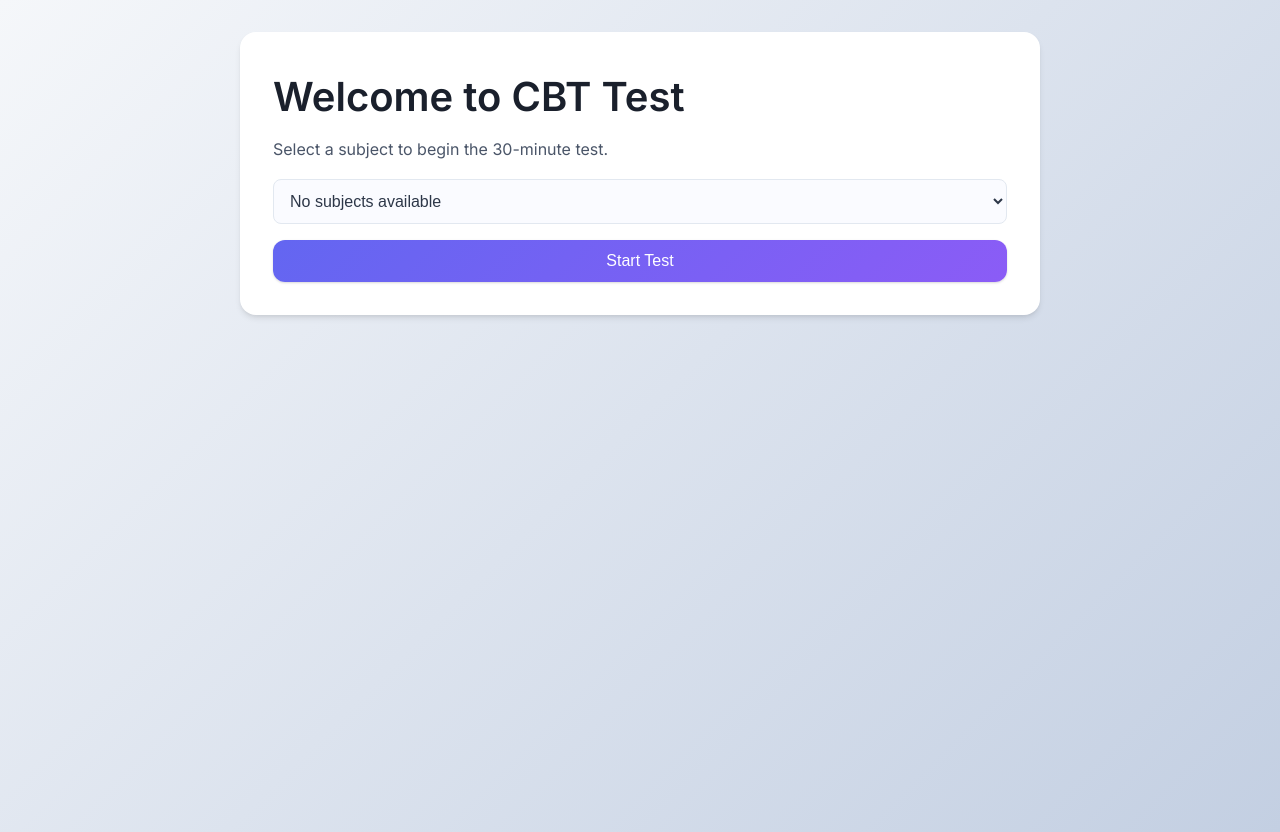
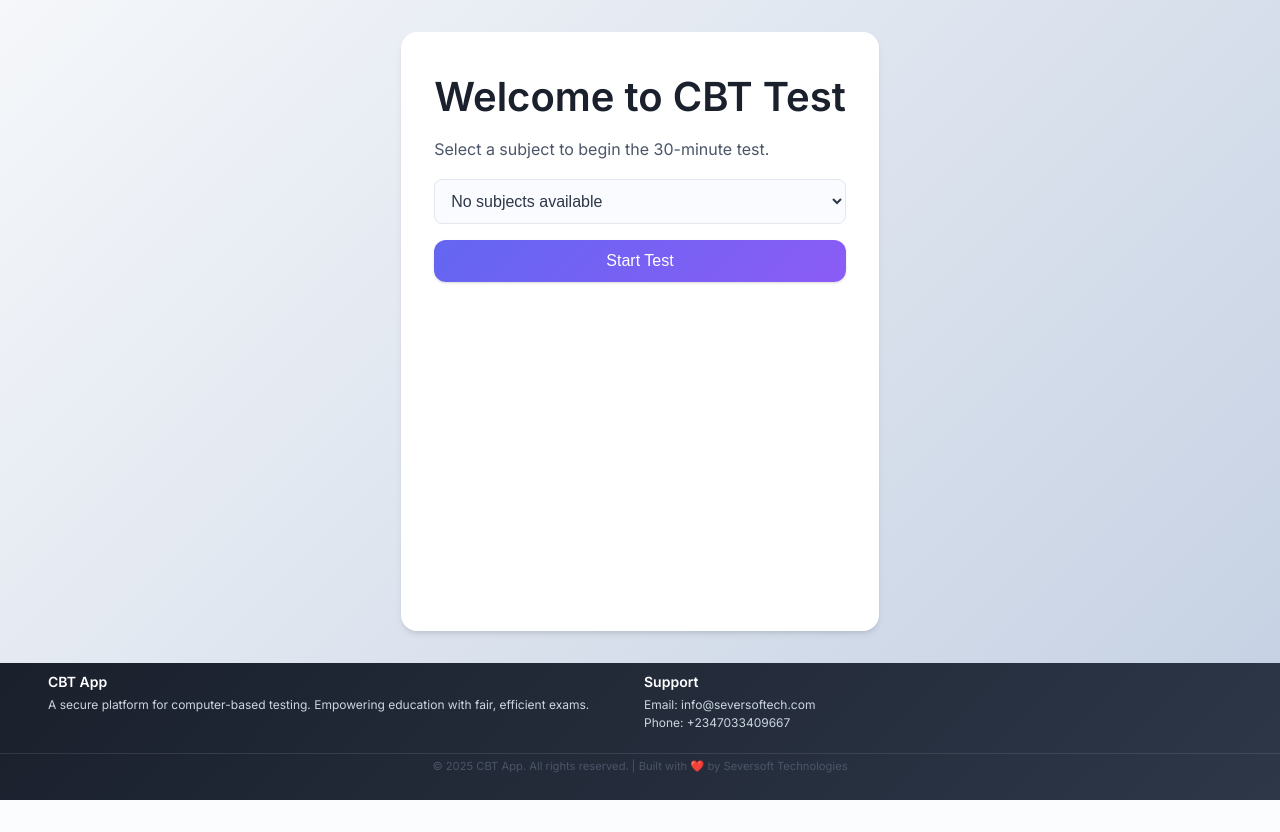
Before and after one commit to seversoftech/cbt-app, a PHP site: page /student/index.php in a window 1280 px wide. After the commit the page ends 800 px from the top, so only its background shows below. Run offline with PHP 8.4, Linux system fonts and the light colour scheme; data that the repository does not hold is empty.

Commit message:
Add footer inclusion and styling across multiple pages; implement sticky footer layout

```diff
--- a/admin/add_question.php
+++ b/admin/add_question.php
@@ -94,7 +94,9 @@ if ($_POST) {
         </div>
     </form>
 </div>
-
+<?php
+include '../includes/footer.php';
+?>
 <script src="../assets/js/script.js"></script>
 <script>
 // Toggle new category input
--- a/admin/dashboard.php
+++ b/admin/dashboard.php
@@ -102,6 +102,9 @@ $avg_score = round($results['avg_score'] ?? 0, 2);
         </div>
     </div>
 </div>
+<?php
+include '../includes/footer.php';
+?>
 
 <script src="../assets/js/script.js"></script>
 <script>
--- a/admin/index.php
+++ b/admin/index.php
@@ -69,7 +69,9 @@ include '../includes/header.php';
         © <?php echo date('Y'); ?> CBT Admin Panel (Seversoft)
     </p>
 </div>
-
+<?php
+include '../includes/footer.php';
+?>
 <script>
 // Toggle show/hide password
 const togglePassword = document.getElementById('togglePassword');
--- a/admin/manage_admins.php
+++ b/admin/manage_admins.php
@@ -428,7 +428,9 @@ $admins = $stmt->fetchAll(PDO::FETCH_ASSOC);
             </form>
         </div>
     </div>
-</div>
+</div><?php
+include '../includes/footer.php';
+?>
 
 <script>
 const editModal = document.getElementById('editModal');
--- a/admin/upload_excel.php
+++ b/admin/upload_excel.php
@@ -35,7 +35,9 @@ if ($_POST && isset($_FILES['excel']['tmp_name'])) {
             <button type="submit" class="btn" style="flex: 1;">Upload</button>
         </div>
     </form>
-</div>
+</div><?php
+include '../includes/footer.php';
+?>
 
 <script src="../assets/js/script.js"></script>
 </body></html>
--- a/admin/view_questions.php
+++ b/admin/view_questions.php
@@ -236,7 +236,9 @@ $msg_count = $_GET['count'] ?? 0;
 <?php endif; ?>
     </div>
 </div>
-
+<?php
+include '../includes/footer.php';
+?>
 <script src="../assets/js/script.js"></script>
 </body>
 </html>
--- a/admin/view_results.php
+++ b/admin/view_results.php
@@ -119,7 +119,9 @@ $results = $stmt->fetchAll(PDO::FETCH_ASSOC);
             <?php endif; ?>
         </div>
     <?php endif; ?>
-</div>
+</div><?php
+include '../includes/footer.php';
+?>
 
 <script src="../assets/js/script.js"></script>
 </body></html>
--- a/assets/css/style.css
+++ b/assets/css/style.css
@@ -735,3 +735,115 @@ label:hover {
     margin: 0 0.2rem;
     cursor: default; /* Not clickable */
 }
+
+/* Ultra-Compact Sticky Footer */
+.app-footer {
+    background: linear-gradient(135deg, #1a202c 0%, #2d3748 100%);
+    color: #e2e8f0;
+    padding: 0.5rem 0 0.25rem; /* Minimal vertical padding */
+    margin-top: auto;
+    font-size: 0.75rem; /* Tiny base */
+    flex-shrink: 0; /* Prevents compression */
+}
+
+.footer-content {
+    display: grid;
+    grid-template-columns: repeat(auto-fit, minmax(180px, 1fr)); /* Tighter columns */
+    gap: 0.5rem; /* Minimal gap */
+    max-width: 1200px;
+    margin: 0 auto;
+    padding: 0 0.5rem; /* Reduced side padding */
+}
+
+.footer-section h4 {
+    color: #ffffff;
+    margin-bottom: 0.25rem; /* Super tight */
+    font-size: 0.875rem; /* Smaller */
+    font-weight: 600;
+}
+
+.footer-section p, .footer-section ul {
+    color: #cbd5e0;
+    line-height: 1.3; /* Very tight lines */
+    margin-bottom: 0.125rem; /* Bare minimum */
+}
+
+.footer-section ul {
+    list-style: none;
+    padding: 0;
+}
+
+.footer-section li {
+    margin-bottom: 0.125rem; /* Compact */
+}
+
+.footer-section a {
+    color: #a0aec0;
+    text-decoration: none;
+    transition: color 0.2s ease;
+}
+
+.footer-section a:hover {
+    color: #6366f1;
+}
+
+.social-links {
+    display: flex;
+    gap: 0.25rem; /* Tiny gaps */
+    margin-top: 0.25rem;
+}
+
+.social-links a {
+    width: 28px; /* Smaller icons */
+    height: 28px;
+    font-size: 0.75rem;
+}
+
+.footer-bottom {
+    border-top: 1px solid rgba(255, 255, 255, 0.1);
+    text-align: center;
+    padding: 0.25rem 0.5rem; /* Ultra-tight */
+    margin-top: 0.5rem;
+    color: #a0aec0;
+    font-size: 0.7rem; /* Micro copyright */
+}
+
+/* Responsive - Ultra-compact mobile */
+@media (max-width: 768px) {
+    .app-footer {
+        padding: 0.25rem 0 0.125rem;
+        font-size: 0.7rem;
+    }
+
+    .footer-content {
+        grid-template-columns: 1fr;
+        gap: 0.25rem;
+        text-align: center;
+        padding: 0 0.25rem;
+    }
+
+    .social-links {
+        justify-content: center;
+        gap: 0.125rem;
+    }
+
+    .footer-section h4 {
+        font-size: 0.75rem;
+    }
+
+    .footer-bottom {
+        margin-top: 0.25rem;
+        padding: 0.125rem 0.25rem;
+    }
+}
+
+/* Sticky Footer Magic - Add/Ensure in Base Body Styles */
+body {
+    display: flex;
+    flex-direction: column;
+    min-height: 100vh; /* Full viewport height */
+}
+
+main, .card { /* Target your main content wrappers */
+    flex: 1; /* Grow to fill space, push footer down */
+}
--- /dev/null
+++ b/includes/footer.php
@@ -0,0 +1,42 @@
+<?php
+// Dynamic year
+$current_year = date('Y');
+?>
+
+<footer class="app-footer">
+    <div class="footer-content">
+        <div class="footer-section">
+            <h4>CBT App</h4>
+            <p>A secure platform for computer-based testing. Empowering education with fair, efficient exams.</p>
+            <div class="social-links">
+                <!-- Add icons via Font Awesome if included -->
+                <a href="#" aria-label="GitHub"><i class="fab fa-github"></i></a>
+                <a href="#" aria-label="LinkedIn"><i class="fab fa-linkedin"></i></a>
+                <a href="#" aria-label="Twitter"><i class="fab fa-twitter"></i></a>
+            </div>
+        </div>
+        <!-- <div class="footer-section">
+            <h4>Quick Links</h4>
+            <ul>
+                <li><a href="student/index.php">Student Portal</a></li>
+                <li><a href="admin/login.php">Admin Login</a></li>
+                <li><a href="#">Contact Us</a></li>
+            </ul>
+        </div> -->
+        <div class="footer-section">
+            <h4>Support</h4>
+            <p>Email: info@seversoftech.com</p>
+            <p>Phone: +2347033409667</p>
+
+        </div>
+    </div>
+    <div class="footer-bottom">
+        <p>&copy; <?php echo $current_year; ?> CBT App. All rights reserved. | Built with ❤️ by Seversoft Technologies</p>
+    </div>
+</footer>
+
+
+<script src="../assets/js/script.js"></script>
+
+</body>
+</html>
--- a/index.php
+++ b/index.php
@@ -1,3 +1,3 @@
 <?php
-header('Location: student/index.php'); // Default to student; or check session for admin
-?>
+
+header('Location: student/index.php');
--- a/student/index.php
+++ b/student/index.php
@@ -1,4 +1,7 @@
-<?php include '../includes/header.php'; ?>
+<?php include '../includes/header.php';
+// include '../includes/footer.php';
+?>
+
 
 <div class="card">
     <h1>Welcome to CBT Test</h1>
@@ -38,6 +41,11 @@
         </div>
     </div>
 </div>
+
+<?php
+include '../includes/footer.php';
+?>
+
 
 <script src="../assets/js/script.js"></script>
 <script>
--- a/student/results.php
+++ b/student/results.php
@@ -76,6 +76,10 @@ body { background: #f3f4f6; }
     </div>
 </div>
 
+<?php
+include '../includes/footer.php';
+?>
+
 <script src="../assets/js/script.js"></script>
 </body>
 </html>
```
